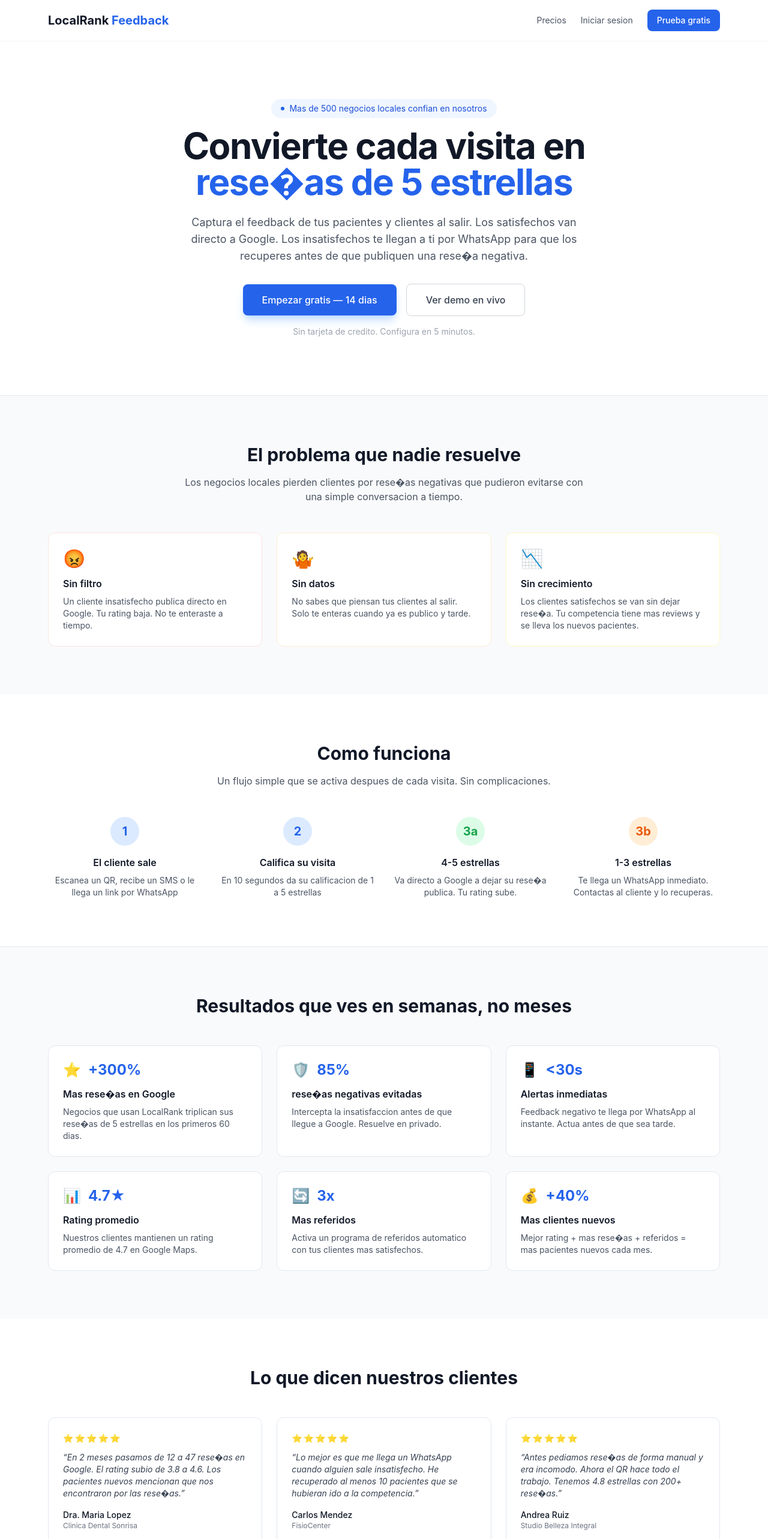
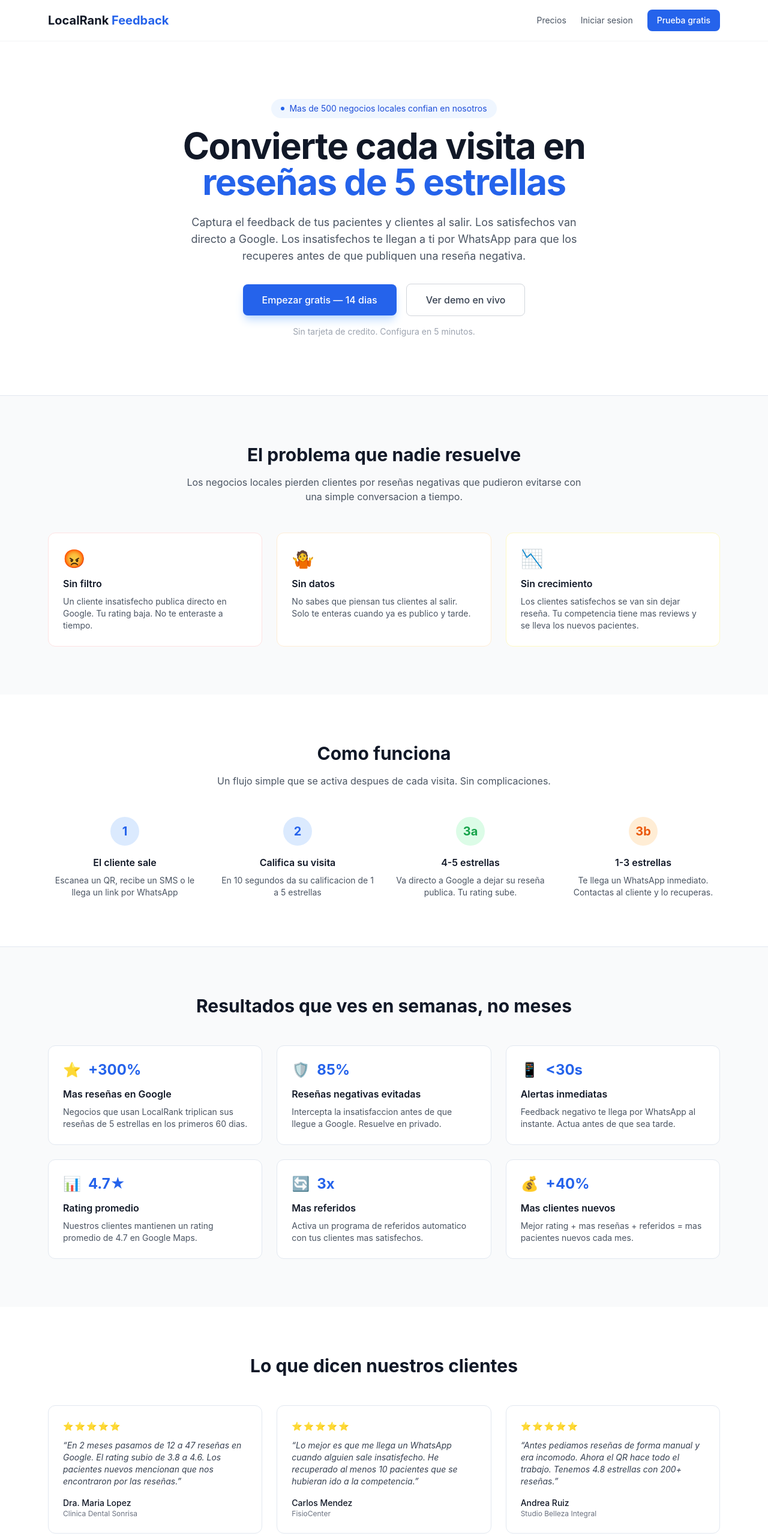
Before and after one commit to kmilo1978/LocalRankFeedback, a Next.js app in the folder packages/frontend/: page / in a window 1280 px wide. Shown: the top 2566 px of the page at 60% size. Built offline with nearby package versions, Linux system fonts and the light colour scheme.

Commit message:
fix: correct all corrupted ñ characters (reseña) across landing, pricing, and settings pages

```diff
--- a/packages/frontend/src/app/dashboard/settings/page.tsx
+++ b/packages/frontend/src/app/dashboard/settings/page.tsx
@@ -313,7 +313,7 @@ export default function SettingsPage() {
           <p className="mb-5 text-sm text-gray-600">
             Cuando un cliente califica con 1-3 estrellas, el sistema envia una alerta inmediata
             a los canales que configures aqui. Asi puedes contactar al cliente rapidamente y
-            resolver su inquietud antes de que publique una rese�a negativa.
+            resolver su inquietud antes de que publique una reseña negativa.
           </p>
 
           {/* WhatsApp */}
@@ -456,7 +456,7 @@ export default function SettingsPage() {
         <div className="rounded-lg border bg-white p-6 shadow-sm">
           <h2 className="mb-2 text-lg font-semibold text-gray-900">Google Business Profile</h2>
           <p className="mb-4 text-sm text-gray-600">
-            Conecta tu cuenta de Google para sincronizar rese�as y activar respuestas automaticas con IA.
+            Conecta tu cuenta de Google para sincronizar reseñas y activar respuestas automaticas con IA.
           </p>
           <button
             className="rounded-md border border-gray-300 px-4 py-2 text-sm font-medium text-gray-700 transition hover:bg-gray-50"
--- a/packages/frontend/src/app/page.tsx
+++ b/packages/frontend/src/app/page.tsx
@@ -28,11 +28,11 @@ export default function LandingPage() {
           </div>
           <h1 className="text-4xl font-bold tracking-tight text-gray-900 sm:text-5xl lg:text-6xl">
             Convierte cada visita en<br />
-            <span className="text-blue-600">rese�as de 5 estrellas</span>
+            <span className="text-blue-600">reseñas de 5 estrellas</span>
           </h1>
           <p className="mx-auto mt-6 max-w-2xl text-lg text-gray-600">
             Captura el feedback de tus pacientes y clientes al salir. Los satisfechos van directo a Google.
-            Los insatisfechos te llegan a ti por WhatsApp para que los recuperes antes de que publiquen una rese�a negativa.
+            Los insatisfechos te llegan a ti por WhatsApp para que los recuperes antes de que publiquen una reseña negativa.
           </p>
           <div className="mt-8 flex flex-col items-center gap-4 sm:flex-row sm:justify-center">
             <Link
@@ -58,7 +58,7 @@ export default function LandingPage() {
           <div className="text-center">
             <h2 className="text-3xl font-bold text-gray-900">El problema que nadie resuelve</h2>
             <p className="mx-auto mt-4 max-w-2xl text-gray-600">
-              Los negocios locales pierden clientes por rese�as negativas que pudieron evitarse con una simple conversacion a tiempo.
+              Los negocios locales pierden clientes por reseñas negativas que pudieron evitarse con una simple conversacion a tiempo.
             </p>
           </div>
 
@@ -81,7 +81,7 @@ export default function LandingPage() {
               <div className="mb-3 text-3xl">📉</div>
               <h3 className="font-semibold text-gray-900">Sin crecimiento</h3>
               <p className="mt-2 text-sm text-gray-600">
-                Los clientes satisfechos se van sin dejar rese�a. Tu competencia tiene mas reviews y se lleva los nuevos pacientes.
+                Los clientes satisfechos se van sin dejar reseña. Tu competencia tiene mas reviews y se lleva los nuevos pacientes.
               </p>
             </div>
           </div>
@@ -117,7 +117,7 @@ export default function LandingPage() {
               <div className="mx-auto mb-4 flex h-12 w-12 items-center justify-center rounded-full bg-green-100 text-xl font-bold text-green-600">3a</div>
               <h3 className="font-semibold text-gray-900">4-5 estrellas</h3>
               <p className="mt-2 text-sm text-gray-600">
-                Va directo a Google a dejar su rese�a publica. Tu rating sube.
+                Va directo a Google a dejar su reseña publica. Tu rating sube.
               </p>
             </div>
             <div className="text-center">
@@ -142,13 +142,13 @@ export default function LandingPage() {
             <BenefitCard
               icon="⭐"
               stat="+300%"
-              title="Mas rese�as en Google"
-              description="Negocios que usan LocalRank triplican sus rese�as de 5 estrellas en los primeros 60 dias."
+              title="Mas reseñas en Google"
+              description="Negocios que usan LocalRank triplican sus reseñas de 5 estrellas en los primeros 60 dias."
             />
             <BenefitCard
               icon="🛡️"
               stat="85%"
-              title="rese�as negativas evitadas"
+              title="Reseñas negativas evitadas"
               description="Intercepta la insatisfaccion antes de que llegue a Google. Resuelve en privado."
             />
             <BenefitCard
@@ -173,7 +173,7 @@ export default function LandingPage() {
               icon="💰"
               stat="+40%"
               title="Mas clientes nuevos"
-              description="Mejor rating + mas rese�as + referidos = mas pacientes nuevos cada mes."
+              description="Mejor rating + mas reseñas + referidos = mas pacientes nuevos cada mes."
             />
           </div>
         </div>
@@ -188,7 +188,7 @@ export default function LandingPage() {
 
           <div className="mt-12 grid grid-cols-1 gap-6 sm:grid-cols-3">
             <TestimonialCard
-              quote="En 2 meses pasamos de 12 a 47 rese�as en Google. El rating subio de 3.8 a 4.6. Los pacientes nuevos mencionan que nos encontraron por las rese�as."
+              quote="En 2 meses pasamos de 12 a 47 reseñas en Google. El rating subio de 3.8 a 4.6. Los pacientes nuevos mencionan que nos encontraron por las reseñas."
               name="Dra. Maria Lopez"
               role="Clinica Dental Sonrisa"
               stars={5}
@@ -200,7 +200,7 @@ export default function LandingPage() {
               stars={5}
             />
             <TestimonialCard
-              quote="Antes pediamos rese�as de forma manual y era incomodo. Ahora el QR hace todo el trabajo. Tenemos 4.8 estrellas con 200+ rese�as."
+              quote="Antes pediamos reseñas de forma manual y era incomodo. Ahora el QR hace todo el trabajo. Tenemos 4.8 estrellas con 200+ reseñas."
               name="Andrea Ruiz"
               role="Studio Belleza Integral"
               stars={5}
--- a/packages/frontend/src/app/pricing/page.tsx
+++ b/packages/frontend/src/app/pricing/page.tsx
@@ -55,7 +55,7 @@ export default function PricingPage() {
               { text: 'QR Code para tu negocio', included: true },
               { text: 'Hasta 200 feedback/mes', included: true },
               { text: 'Logo y colores personalizados', included: true },
-              { text: 'Respuestas IA a rese�as', included: false },
+              { text: 'Respuestas IA a reseñas', included: false },
               { text: 'Programa de referidos', included: false },
               { text: 'WhatsApp masivo', included: false },
               { text: 'Google Ads remarketing', included: false },
@@ -74,7 +74,7 @@ export default function PricingPage() {
             features={[
               { text: 'Hasta 5 sedes', included: true },
               { text: 'Todo lo del plan Starter', included: true },
-              { text: 'Respuestas IA a rese�as de Google', included: true },
+              { text: 'Respuestas IA a reseñas de Google', included: true },
               { text: 'Programa de referidos automatico', included: true },
               { text: 'Envio de WhatsApp y SMS', included: true },
               { text: 'Captura de datos para remarketing', included: true },
@@ -141,7 +141,7 @@ export default function PricingPage() {
             />
             <FaqItem
               question="Que es el Review Gate?"
-              answer="Es el filtro inteligente que decide hacia donde va cada feedback. Si el cliente da 4 o 5 estrellas, lo dirigimos a Google para que deje una rese�a publica. Si da 1 a 3, capturamos su opinion de forma privada y te alertamos para que lo contactes."
+              answer="Es el filtro inteligente que decide hacia donde va cada feedback. Si el cliente da 4 o 5 estrellas, lo dirigimos a Google para que deje una reseña publica. Si da 1 a 3, capturamos su opinion de forma privada y te alertamos para que lo contactes."
             />
             <FaqItem
               question="Puedo cancelar cuando quiera?"
```
